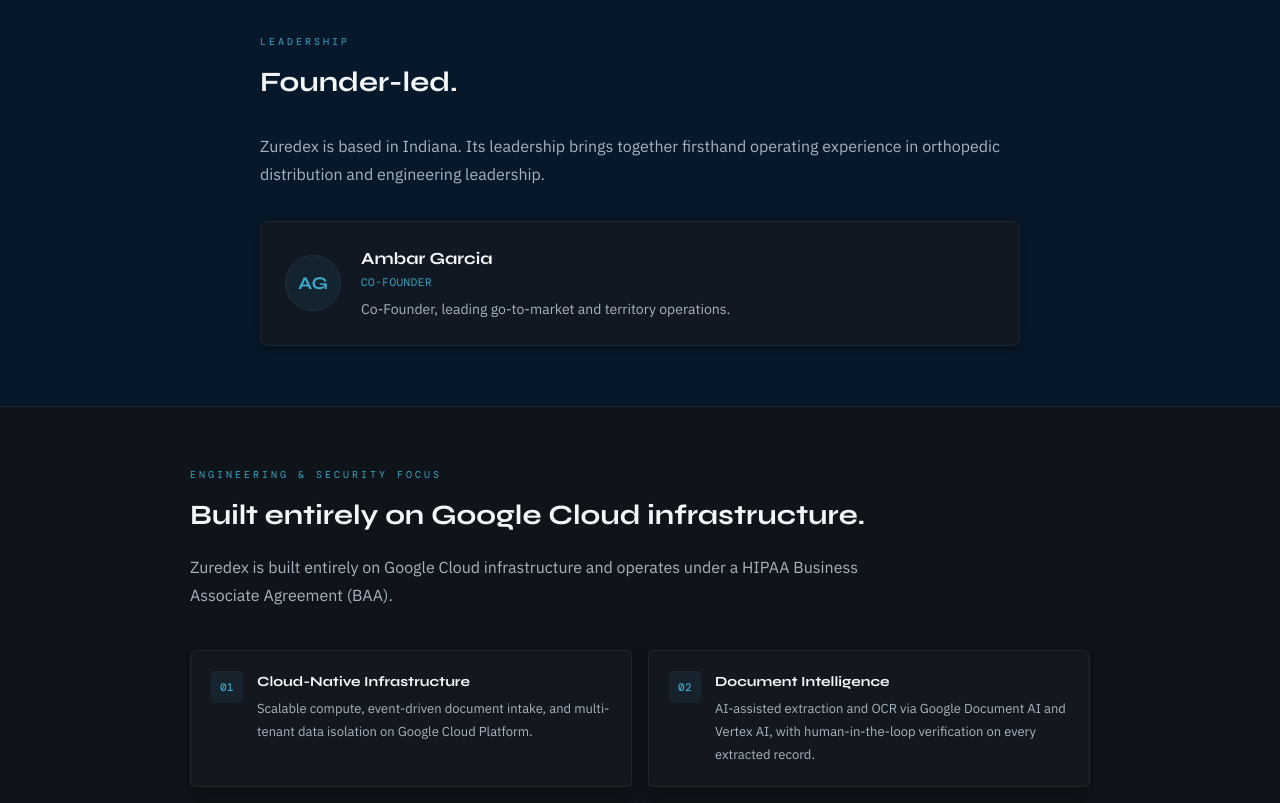
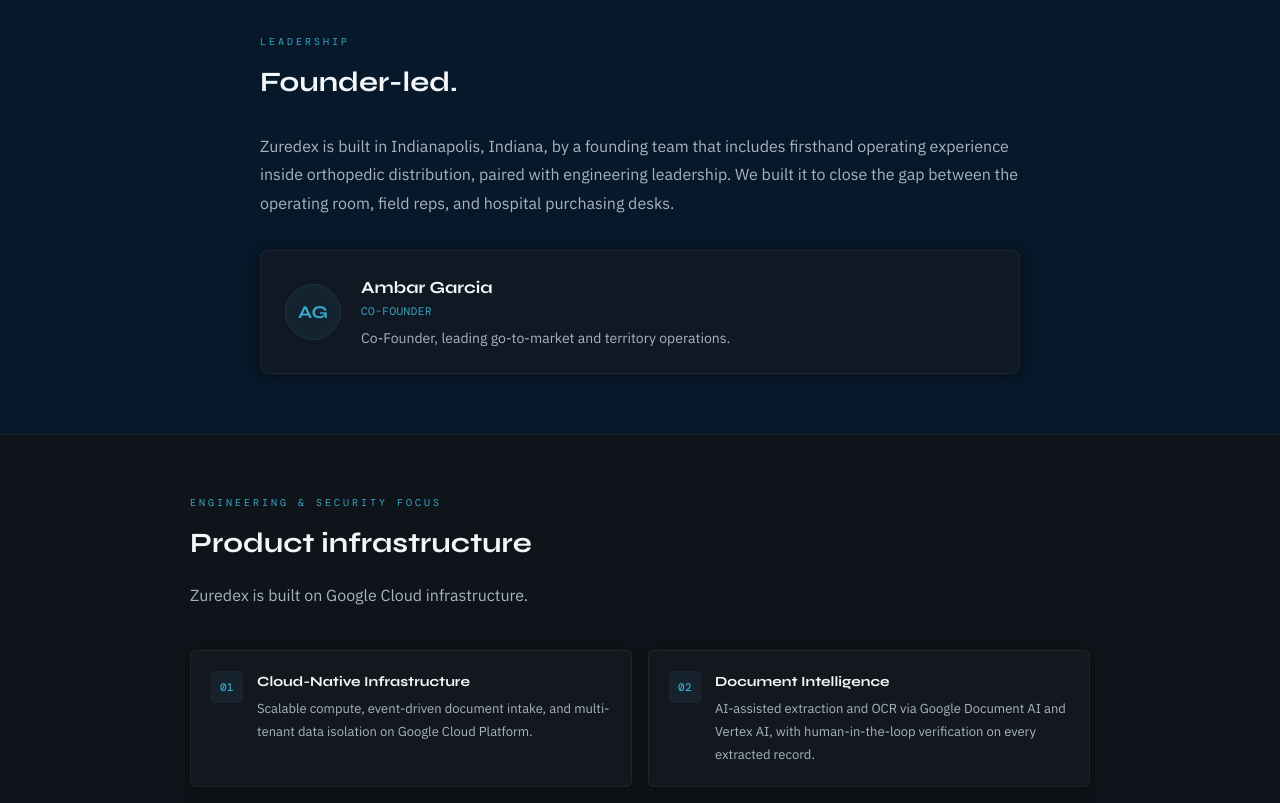
Before and after one commit to Zuredex/zuredex-landing-page, a Next.js app: page /about in a window 1280 px wide. Shown: the part 760-1563 px from the top of the page. Built offline with nearby package versions, Linux system fonts and the light colour scheme.

Commit message:
Update founder paragraph and simplify infrastructure wording

```diff
--- a/app/about/page.tsx
+++ b/app/about/page.tsx
@@ -84,8 +84,7 @@ export default function AboutPage() {
             Founder-led.
           </h2>
           <p style={{ fontFamily: "var(--font-plex), sans-serif", fontSize: 16, color: "#A7B4C0", lineHeight: 1.8, marginBottom: 32 }}>
-            Zuredex is based in Indiana. Its leadership brings together firsthand operating experience
-            in orthopedic distribution and engineering leadership.
+            Zuredex is built in Indianapolis, Indiana, by a founding team that includes firsthand operating experience inside orthopedic distribution, paired with engineering leadership. We built it to close the gap between the operating room, field reps, and hospital purchasing desks.
           </p>
           <div className="glass-card" style={{ display: "flex", alignItems: "center", gap: 20, padding: 24, borderRadius: 8 }}>
             <div style={{
@@ -112,11 +111,10 @@ export default function AboutPage() {
             ENGINEERING &amp; SECURITY FOCUS
           </div>
           <h2 style={{ fontFamily: "var(--font-syne), sans-serif", fontWeight: 700, fontSize: 28, color: "#F4F7FA", lineHeight: 1.25, marginBottom: 20, maxWidth: 700 }}>
-            Built entirely on Google Cloud infrastructure.
+            Product infrastructure
           </h2>
           <p style={{ fontFamily: "var(--font-plex), sans-serif", fontSize: 16, color: "#A7B4C0", lineHeight: 1.8, maxWidth: 700, marginBottom: 40 }}>
-            Zuredex is built entirely on Google Cloud infrastructure and operates under a HIPAA Business Associate
-            Agreement (BAA).
+            Zuredex is built on Google Cloud infrastructure.
           </p>
           <div className="security-grid" style={{ display: "grid", gridTemplateColumns: "repeat(2,1fr)", gap: 16 }}>
             {SECURITY_POINTS.map((item) => (
```
